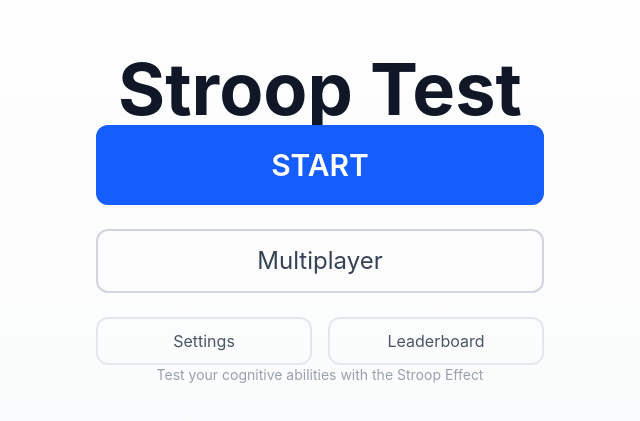
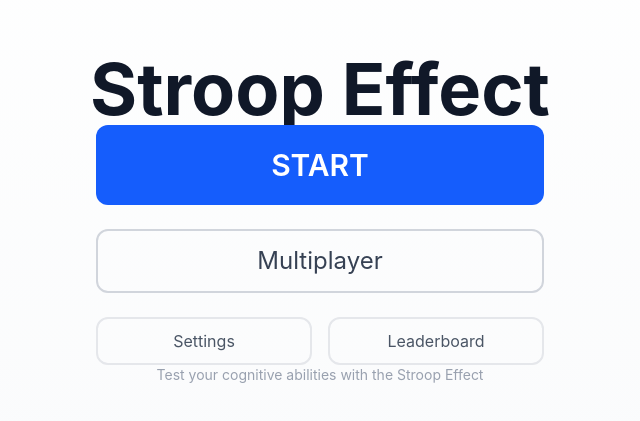
Before and after one commit to Ivan-Pavelic/stroop-effect, a Next.js app in the folder frontend/: page / in a window 1280 px wide. Shown: the part 181-602 px from the top of the page, without its empty margins (320-960 px from the left). Built offline with nearby package versions, Linux system fonts and the light colour scheme; no server answers.

Commit message:
Correct title in MainMenu component from "Stroop Test" to "Stroop Effect"

```diff
--- a/frontend/src/components/MainMenu.tsx
+++ b/frontend/src/components/MainMenu.tsx
@@ -12,7 +12,7 @@ export function MainMenu({ onStart, onMultiplayer, onSettings, onLeaderboard }:
     <div className="flex flex-col items-center justify-center min-h-screen text-center px-8 bg-gradient-to-b from-white to-gray-50">
       {/* Title */}
       <h1 className="text-gray-900 mb-16 text-5xl md:text-7xl font-bold">
-        Stroop Test
+        Stroop Effect
       </h1>
 
       {/* Main Buttons */}
```
